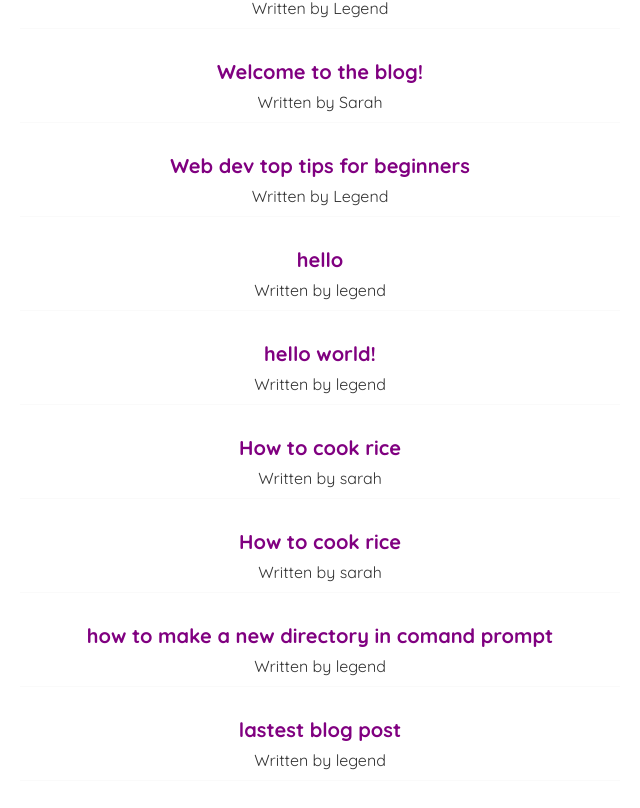
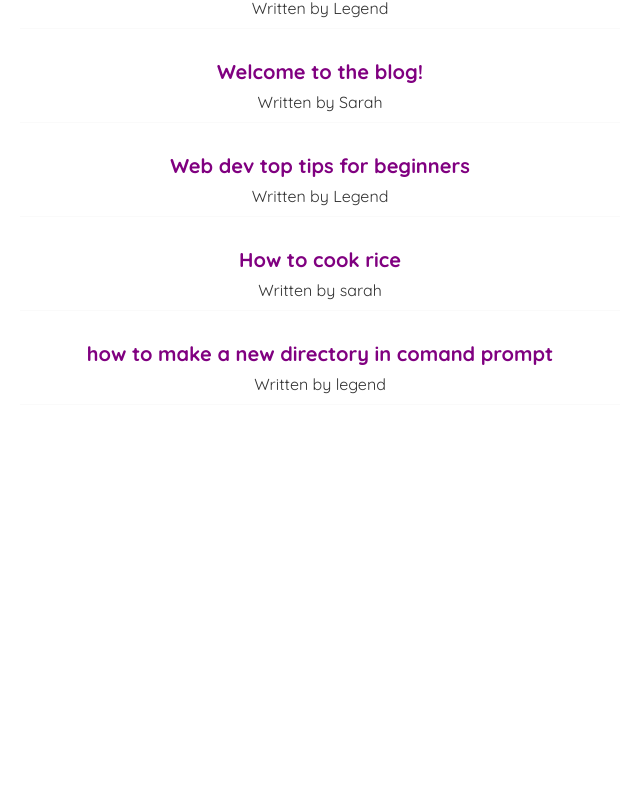
Before and after one commit to LegendAb/blog-app-with-react, a React (Create React App) app in the folder legend-blog-app/: page / in a window 1280 px wide. Shown: the part 226-1034 px from the top of the page, without its empty margins (320-960 px from the left). After the commit the page ends 800 px from the top, so only its background shows below. Built offline with nearby package versions, Linux system fonts and the light colour scheme; data requests are answered from the project's data file.

Commit message:
deleting blogs

```diff
--- a/legend-blog-app/data/db.json
+++ b/legend-blog-app/data/db.json
@@ -19,40 +19,16 @@
       "id": 3
     },
     {
-      "title": "hello",
-      "body": "world",
-      "author": "legend",
-      "id": 4
-    },
-    {
-      "title": "hello world!",
-      "body": "lorem ipsum",
-      "author": "legend",
-      "id": 5
-    },
-    {
       "title": "How to cook rice",
       "body": "make sure you have enough rice in the house before attempting to cook.",
       "author": "sarah",
       "id": 6
     },
     {
-      "title": "How to cook rice",
-      "body": "make sure you have enough rice in the house before attempting to cook.",
-      "author": "sarah",
-      "id": 7
-    },
-    {
       "title": "how to make a new directory in comand prompt",
       "body": "make sure you have a personal computer and a window os install in it",
       "author": "legend",
       "id": 8
-    },
-    {
-      "title": "lastest blog post",
-      "body": "hmmmmmm..................",
-      "author": "legend",
-      "id": 9
     }
   ]
 }
--- a/legend-blog-app/src/BlogDetails.js
+++ b/legend-blog-app/src/BlogDetails.js
@@ -1,9 +1,19 @@
 import { useParams } from "react-router-dom";
 import useFetch from "./useFetch";
+import { useHistory } from "react-router-dom"
 
 const BlogDetails = () => {
     const { id } = useParams();
     const { data: blog, error, isPending } = useFetch('http://localhost:8000/blogs/' + id);
+    const history = useHistory();
+
+    const handleClick = () => {
+        fetch('http://localhost:8000/blogs/' + blog.id, {
+            method: 'DELETE'
+        }).then(() => {
+            history.push('/');
+        })
+    }
 
     return (
         <div className="blog-details">
@@ -14,6 +24,7 @@
                     <h2>{ blog.title }</h2>
                     <p>Written by { blog.author }</p>
                     <div>{ blog.body }</div>
+                    <button onClick={handleClick}>Delete</button>
                 </article>
             )}
         </div>
--- a/legend-blog-app/src/index.css
+++ b/legend-blog-app/src/index.css
@@ -76,6 +76,15 @@
   background: #800080;
   color: #fff;
   border: 0;
+  padding: 8px;
+  border-radius: 8px;
+  cursor: pointer;
+}
+
+.blog-details button{
+  background: #800080;
+  color: #fff;
+  border: 0;
   padding: 80x;
   border-radius: 8px;
   cursor: pointer;
```
